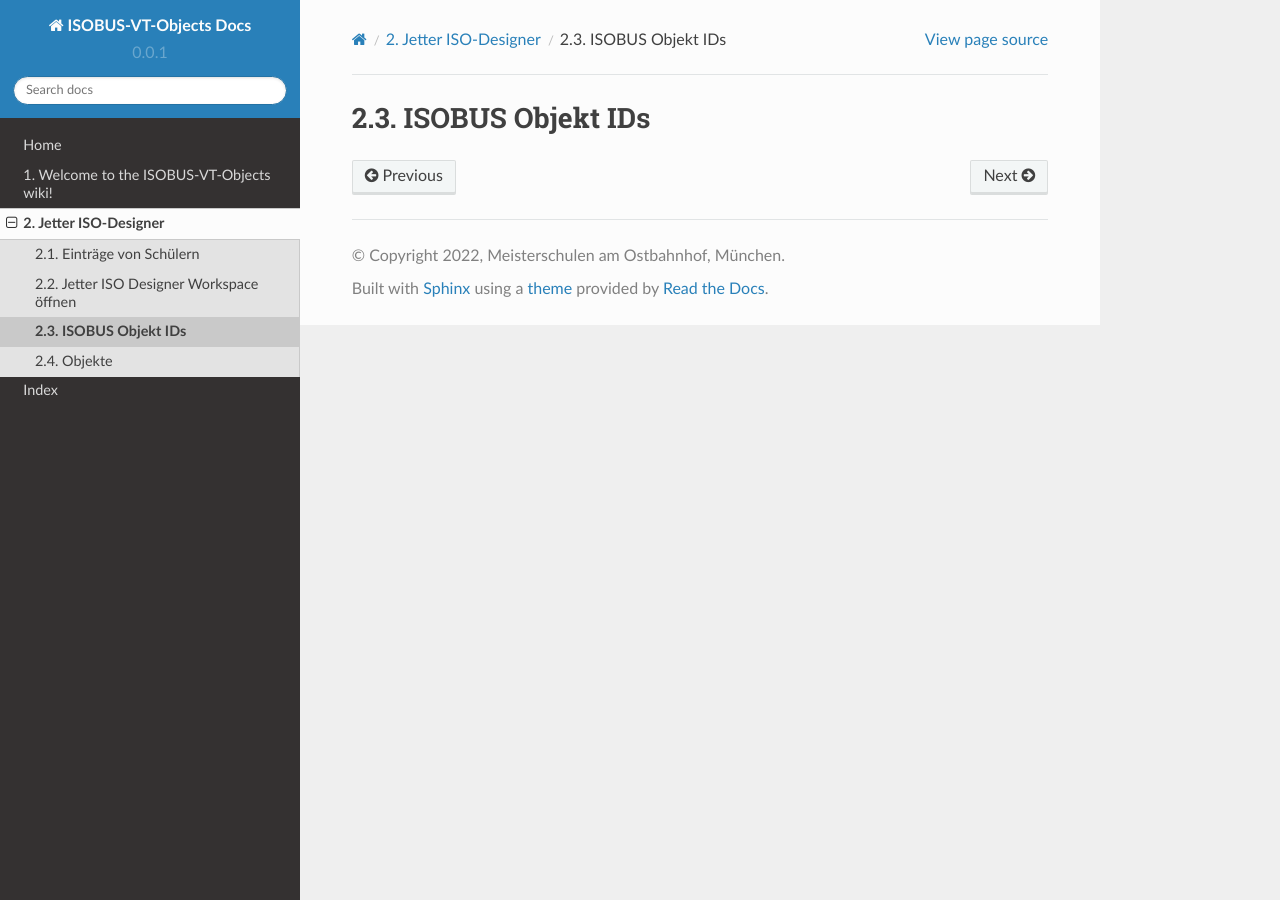
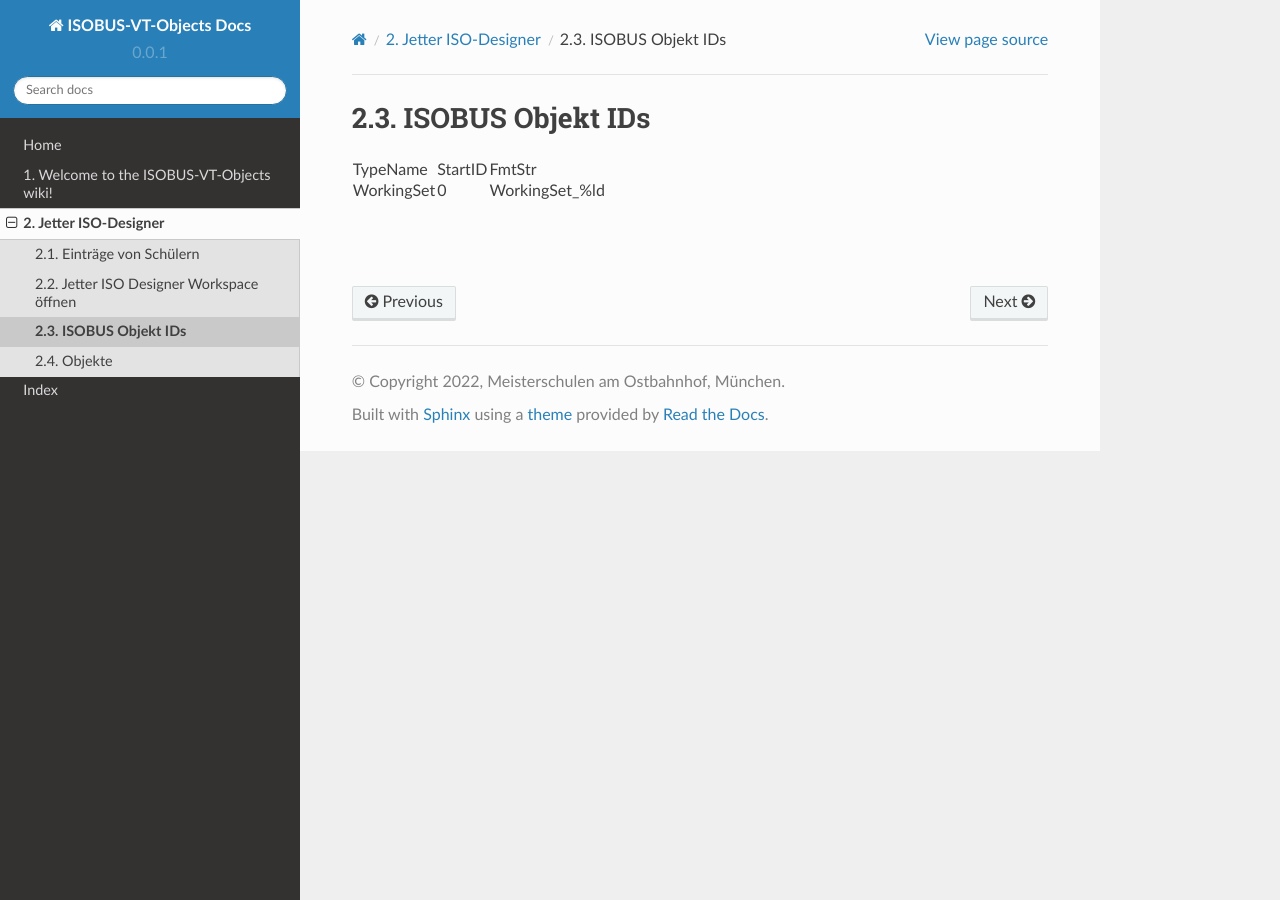
Before and after one commit to Meisterschulen-am-Ostbahnhof-Munchen/ISOBUS-VT-Objects-docs, a Sphinx documentation site: the page built from docs/ISOBUS-Objekt-IDs.md, in a window 1280 px wide. Built offline with Sphinx 7.4.7 and the Read the Docs theme 2.0.0, drawn with Linux system fonts in a browser that asks for light colours.

Commit message:
Create ISOBUS-Objekt-IDs.md

```diff
--- a/docs/ISOBUS-Objekt-IDs.md
+++ b/docs/ISOBUS-Objekt-IDs.md
@@ -1 +1,3 @@
 # ISOBUS Objekt IDs
+
+<table><tbody><tr><td>TypeName</td><td>StartID</td><td>FmtStr</td></tr><tr><td>WorkingSet</td><td>0</td><td>WorkingSet_%ld</td></tr><tr><td>&nbsp;</td><td>&nbsp;</td><td>&nbsp;</td></tr><tr><td>&nbsp;</td><td>&nbsp;</td><td>&nbsp;</td></tr><tr><td>&nbsp;</td><td>&nbsp;</td><td>&nbsp;</td></tr><tr><td>&nbsp;</td><td>&nbsp;</td><td>&nbsp;</td></tr></tbody></table>
```
